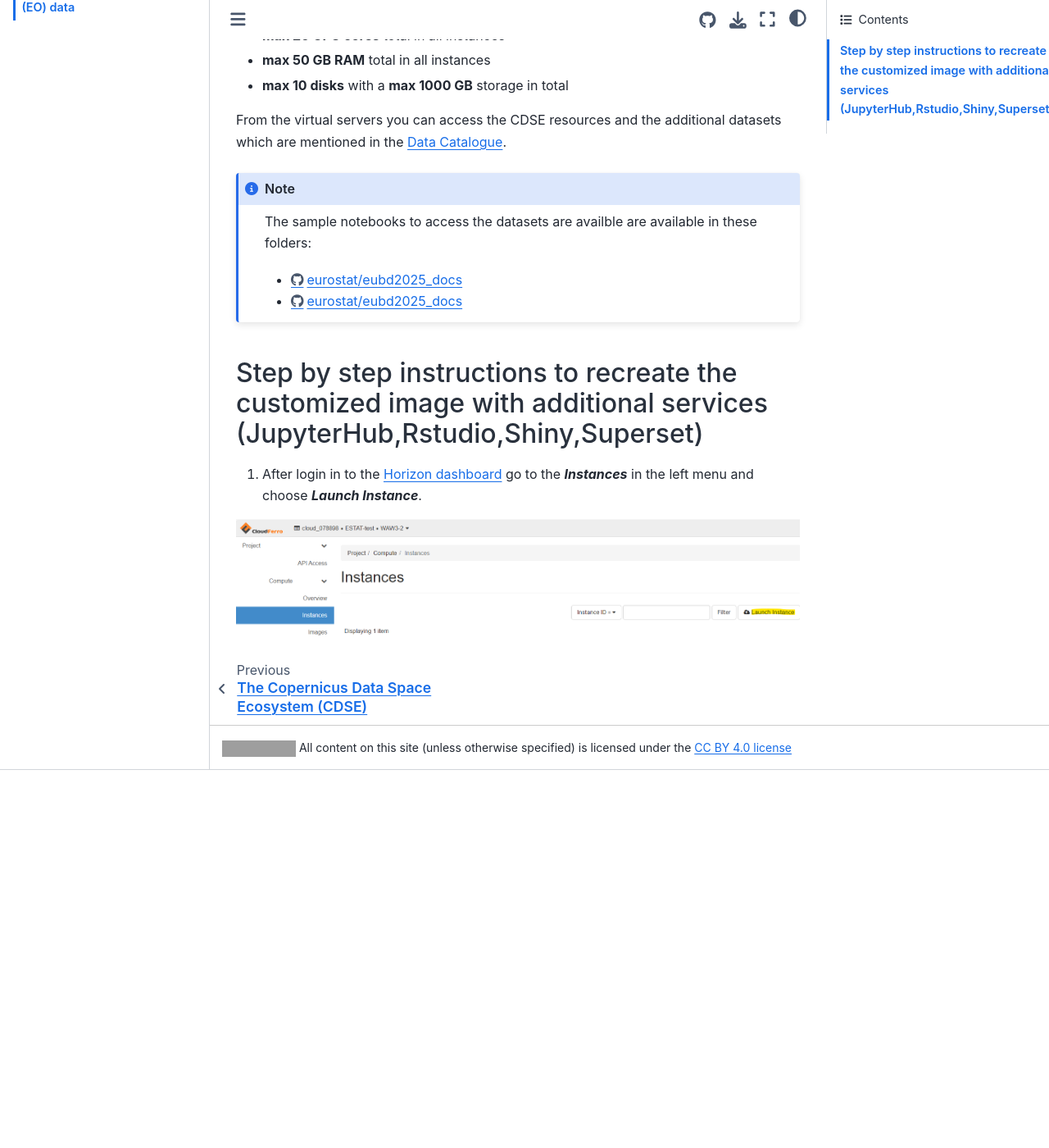
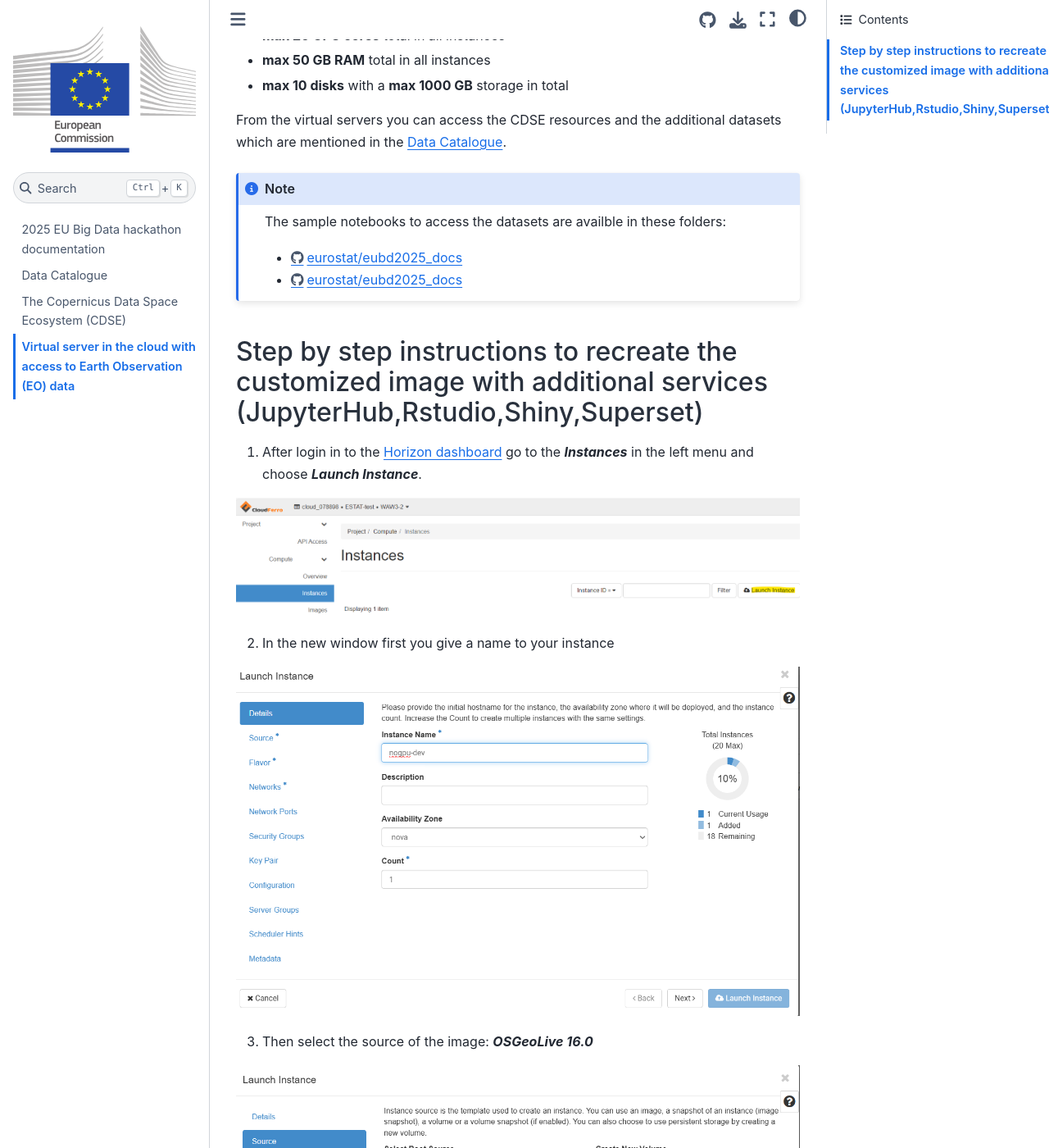
Before and after one commit to eurostat/eubd2025_docs, a Jupyter Book: the page built from CF.md, in a window 1280 px wide and 1400 px high, scrolled down 1334 px. Shown: the whole window at 82% size. Built offline with Jupyter Book 1.0.4 settings and Sphinx 7.4.7 and the Sphinx Book theme 1.1.4, drawn with Linux system fonts in a browser that asks for light colours; before the commit the page ends 2273 px from its top, so only the background shows below that; some of the changed text lies outside the part shown; grey boxes are pictures that could not be loaded.

Commit message:
correct CDS notebook

```diff
--- a/CF.md
+++ b/CF.md
@@ -18,7 +18,7 @@ After the first login, the participants should be able to see the pre-launched s
 From the virtual servers you can access the CDSE resources and the additional datasets which are mentioned in the [Data Catalogue](data-catalogue.md).
 
 :::{Note}
-The sample notebooks to access the datasets are availble are available in these folders:
+The sample notebooks to access the datasets are availble in these folders:
  - [https://github.com/eurostat/eubd2025_docs/tree/main/cdse-notebooks](https://github.com/eurostat/eubd2025_docs/tree/main/cdse-notebooks)
  - [https://github.com/eurostat/eubd2025_docs/tree/main/cf-notebooks](https://github.com/eurostat/eubd2025_docs/tree/main/cf-notebooks)
 :::
@@ -28,3 +28,21 @@ The sample notebooks to access the datasets are availble are available in these
 1. After login in to the [Horizon dashboard](https://horizon.cloudferro.com/) go to the ***Instances*** in the left menu and choose ***Launch Instance***.
 
 ![Horizon dashboard instances](img/launch-instance.png)
+
+2. In the new window first you give a name to your instance
+
+![Instance name](img/instance-name.png)
+
+3. Then select the source of the image: ***OSGeoLive 16.0***
+
+![Image source](img/source.png)
+
+4. The next step is to select the flavor of the instance e.g. size of CPU, RAM and disk.
+
+:::{Important}
+The instance should have at least 40GB of disk!
+:::
+
+![Flavor](img/flavor.png)
+
+5.
```
Also changed, not shown: img/flavor.png (added), img/instance-name.png (added), img/source.png (added), 1 other file.
